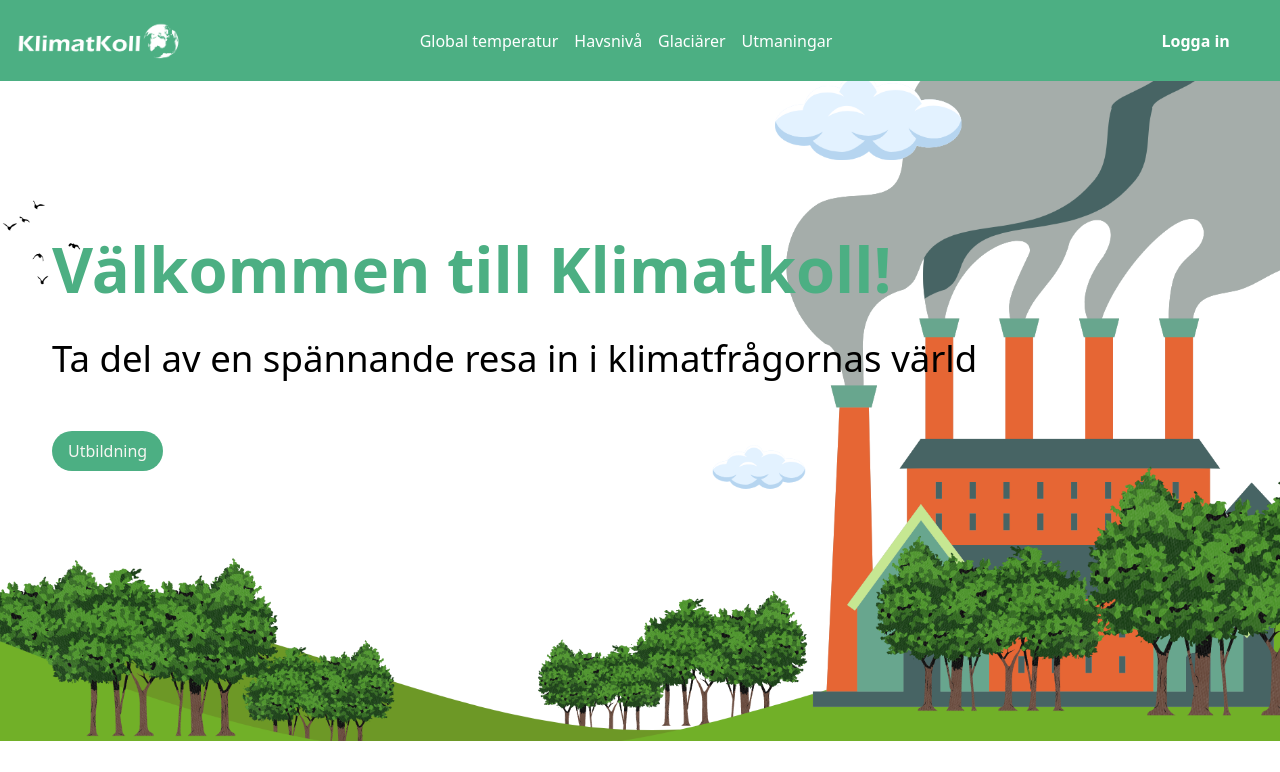
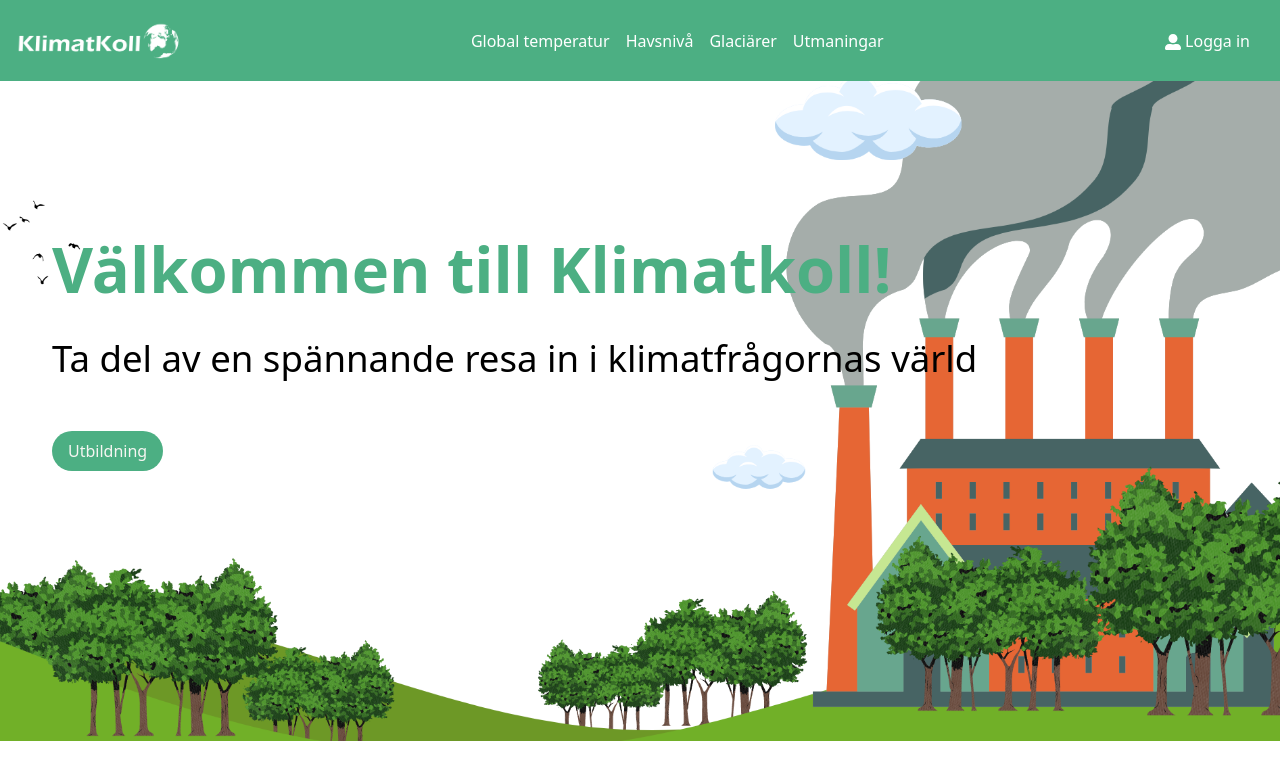
Before and after one commit to Marohaa/klimatkoll-ClimateCheck-, a React (Create React App) app: page / in a window 1280 px wide. Shown: the top 772 px of the page. Built offline with nearby package versions, Linux system fonts and the light colour scheme; no server answers.

Commit message:
Din commit-meddelande här

```diff
--- a/src/navbar.jsx
+++ b/src/navbar.jsx
@@ -1,13 +1,16 @@
-import React from 'react';
+import React, { useState } from 'react';
 import { Navbar, Nav, NavDropdown } from 'react-bootstrap';
 import { Link, useNavigate, Outlet } from 'react-router-dom';
 import NavbarProfileImage from './NavbarProfileImage';
 import 'bootstrap/dist/css/bootstrap.min.css';
 import { auth } from './firebase/firebase';
 import './navbar.css';
+import Hamburger from 'hamburger-react';
+import { FaUserAlt } from "react-icons/fa";
 
 const NavBar = () => {
   const navigate = useNavigate();
+  const [isOpen, setOpen] = useState(false);
 
   const getCurrentUser = () => {
     const user = auth.currentUser;
@@ -17,14 +20,14 @@ const NavBar = () => {
   const user = getCurrentUser();
 
   const handleLogoClick = () => {
-    // Use useNavigate to navigate to the home page when the logo is clicked
     navigate('/home');
   };
 
   return (
     <>
+  <header>
       <Navbar collapseOnSelect expand="lg" style={{ backgroundColor: '#4CAF83', color: 'white' }}>
-        <div className="container-fluid" style={{ backgroundColor: '#4CAF83', color: 'white' }}>
+        <div className="container-fluid" style={{ backgroundColor: '#4CAF83', color: 'white', marginRight: "10px" }}>
           <Navbar.Brand as={Link} to="/home" style={{ color: 'white' }} onClick={handleLogoClick}>
             <img
               src="bilder/logo-to-klimatkoll.png"
@@ -33,34 +36,39 @@ const NavBar = () => {
               loading="lazy"
             />
           </Navbar.Brand>
-          <Navbar.Toggle aria-controls="responsive-navbar-nav" />
-          <Navbar.Collapse id="responsive-navbar-nav">
-            <Nav className=" mb-2 mb-lg-0 " style={{ color: 'white', marginLeft: '20%' }}>
+          <Navbar.Toggle aria-controls="responsive-navbar-nav" style={{ border: 'none' }}>
+            <Hamburger toggled={isOpen} toggle={setOpen} size={20} />
+          </Navbar.Toggle>
+          <Navbar.Collapse id="responsive-navbar-nav" className={isOpen ? 'show' : ''}>
+            <Nav className="mb-2 mb-lg-0 mx-auto" style={{ color: 'white' }}>
               <Nav.Link as={Link} to="/globalTemperatur" style={{ color: 'white' }}>Global temperatur</Nav.Link>
               <Nav.Link as={Link} to="/Havsnivå" style={{ color: 'white' }}>Havsnivå</Nav.Link>
               <Nav.Link as={Link} to="/Glaciärer" style={{ color: 'white' }}>Glaciärer</Nav.Link>
               <Nav.Link as={Link} to="/utmaningar" style={{ color: 'white' }}>Utmaningar</Nav.Link>
             </Nav>
-
+          </Navbar.Collapse>
+          <Nav className="ml-auto" style={{ color: 'white' }}>
             {user ? (
               <NavDropdown
                 title={<NavbarProfileImage userId={user?.uid} />}
-                id="navbarDropdownMenuAvatar" className="nav-link" style={{marginLeft: '20%'}}
+                id="navbarDropdownMenuAvatar" className="nav-link"
               >
-                <NavDropdown.Item as={Link} to="/profil" >Min profil</NavDropdown.Item>
+                <NavDropdown.Item as={Link} to="/profil">Min profil</NavDropdown.Item>
                 <NavDropdown.Item as={Link} to="/login" onClick={() => auth.signOut()}>
                   Logga ut
                 </NavDropdown.Item>
               </NavDropdown>
             ) : (
-              <Nav.Link as={Link} to="/login" style={{ marginLeft: '30%', color: 'white', fontWeight:'bold' }}>Logga in</Nav.Link>
+              <Nav.Link as={Link} to="/login" style={{ color: 'white' }}>
+                <FaUserAlt className='ml-1' /> Logga in
+              </Nav.Link>
             )}
-
-          </Navbar.Collapse>
+          </Nav>
         </div>
       </Navbar>
       {/* Outlet for nested routes */}
       <Outlet />
+      </header>
     </>
   );
 };
```
